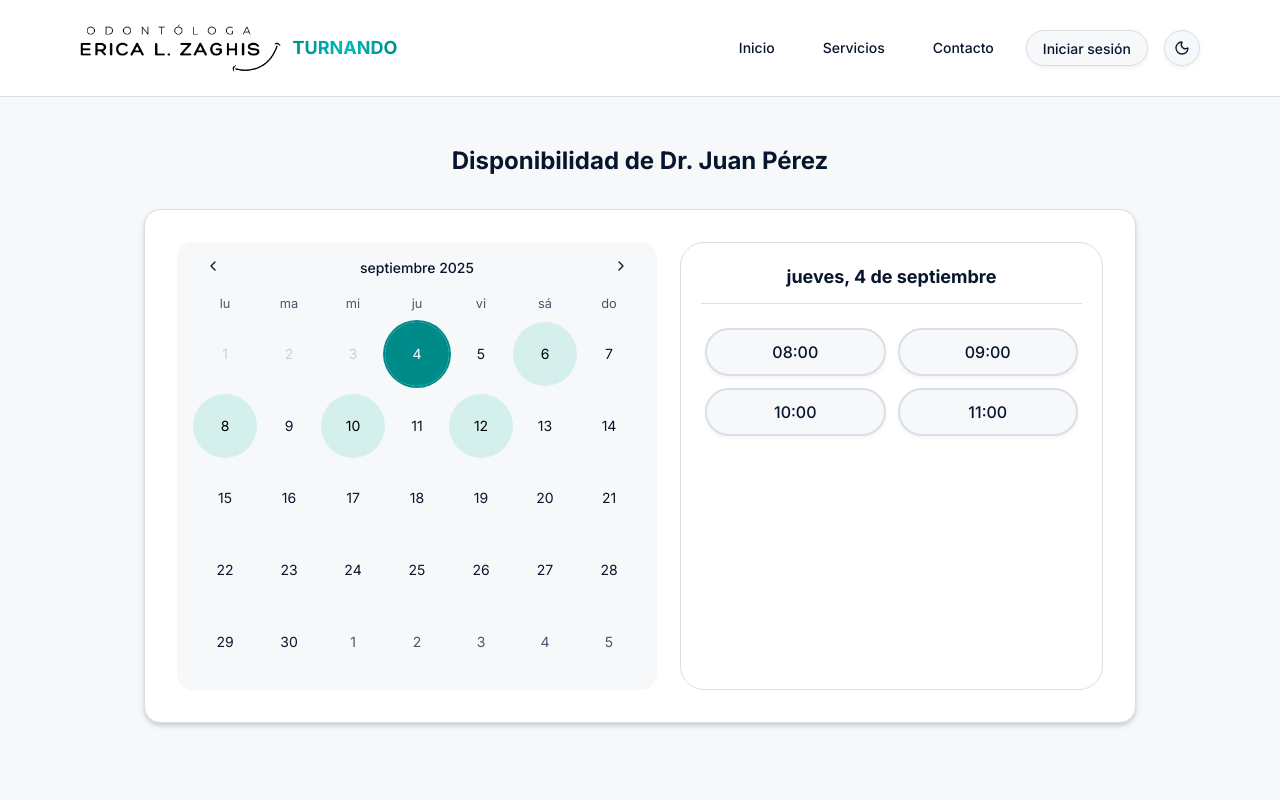
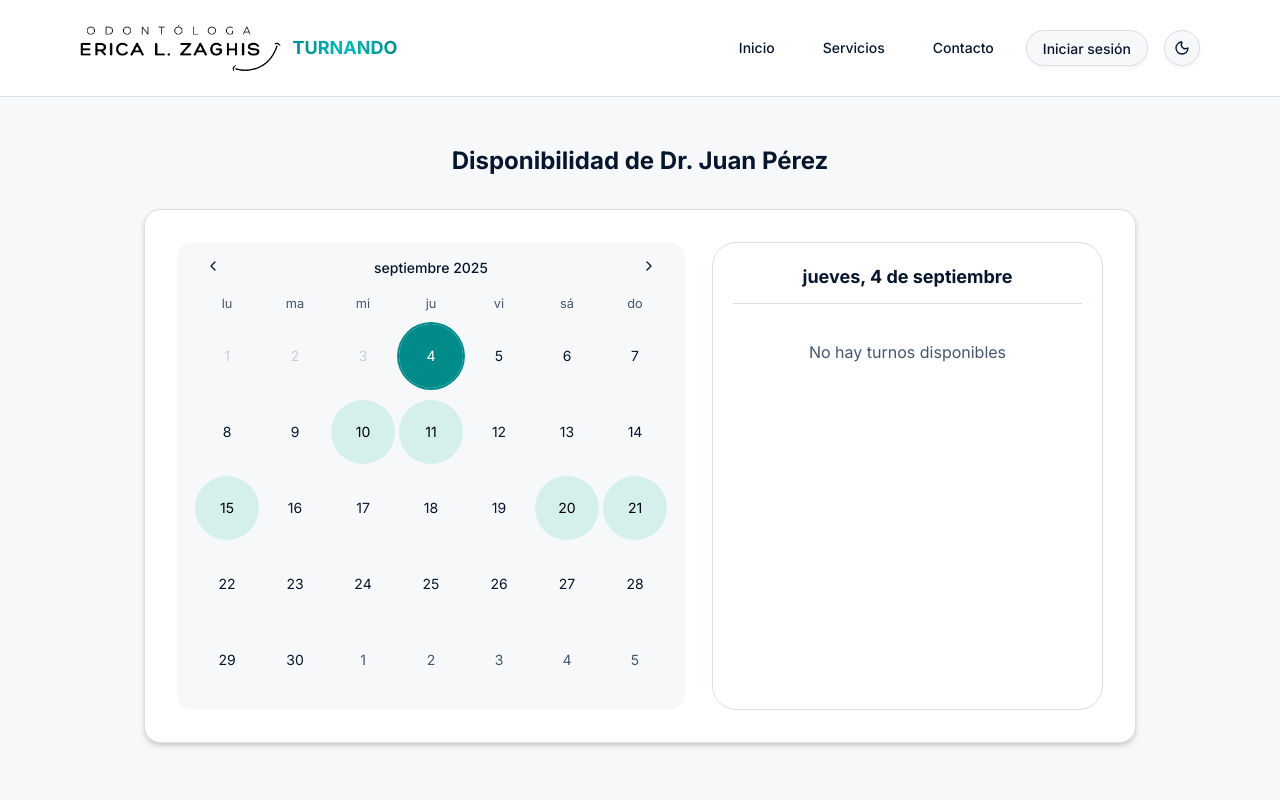
Before and after one commit to melinab1998/TPI-PROGRAMACION-IV, a React (Vite) app in the folder frontend/: page /calendar/1 in a window 1280 px wide. Shown: the top 800 px of the page. Built offline with nearby package versions, Linux system fonts and the light colour scheme.

Commit message:
fix-calendar

```diff
--- a/frontend/src/pages/Calendar/Calendar.jsx
+++ b/frontend/src/pages/Calendar/Calendar.jsx
@@ -12,11 +12,11 @@ import { motion, AnimatePresence } from "framer-motion"
 // Simulación de datos
 const availability = {
     1: {
-        "2025-09-04": ["08:00", "09:00", "10:00", "11:00"],
-        "2025-09-06": ["09:00", "10:00", "11:00", "12:00"],
-        "2025-09-08": ["08:00", "09:30", "11:00", "12:30"],
         "2025-09-10": ["08:00", "09:00", "10:00", "11:00"],
-        "2025-09-12": ["09:00", "10:00", "11:00", "12:00", "13:00", "15:00", "16:00", "20:00"],
+        "2025-09-11": ["09:00", "10:00", "11:00", "12:00"],
+        "2025-09-15": ["08:00", "09:30", "11:00", "12:30"],
+        "2025-09-20": ["08:00", "09:00", "10:00", "11:00"],
+        "2025-09-21": ["09:00", "10:00", "11:00", "12:00", "13:00", "15:00", "16:00", "20:00"],
     },
 }
 
@@ -61,7 +61,7 @@ export default function CalendarPage() {
             </h2>
 
             <div className="rounded-2xl border p-8 shadow-lg bg-card text-card-foreground">
-                <div className="flex max-md:flex-col gap-10">
+                <div className="flex max-md:flex-col gap-18">
                     <div className="md:w-1/2">
                         <Calendar
                             mode="single"
@@ -86,6 +86,9 @@ export default function CalendarPage() {
                             modifiersClassNames={{
                                 available: "bg-accent text-accent-foreground font-medium hover:bg-accent/80 transition rounded-full",
                                 today: "ring-2 ring-primary font-bold rounded-full",
+                            }}
+                            classNames={{
+                                day: "rounded-full mx-0.5 my-0.5",
                             }}
                             dayClassName={(day) => {
                                 const formattedDay = format(day, "yyyy-MM-dd")
```
